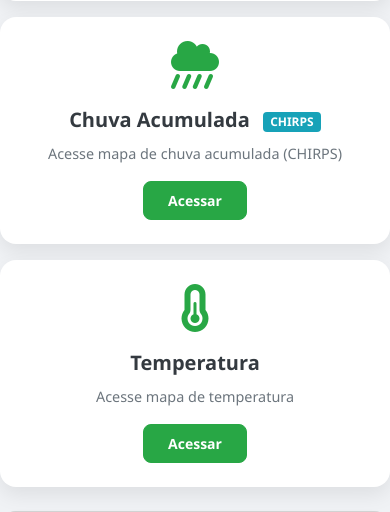
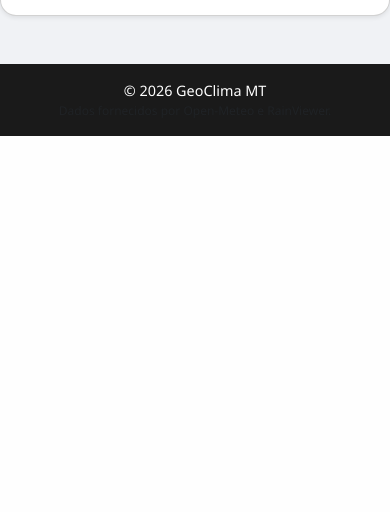
Before and after one commit to professordrocha-creator/geoclima-mt, a Django app: page / in a window 390 px wide. Shown: the part 2378-2890 px from the top of the page. After the commit the page ends 2514 px from the top, so only its background shows below. Run offline with Django 4.2, Linux system fonts and the light colour scheme; data that the repository does not hold is empty; parts of the project's set-up code (start-up, migrations or seed data) failed here and were passed over.

Commit message:
Remove cards de mapas placeholder e simplifica rodapé da Home
Os 4 cards "Mapas Agrícolas do Brasil" (Satélite, Queimadas, Chuva
Acumulada, Temperatura) eram links sem função real desde a
implementação original — removidos a pedido do usuário, junto com o
CSS que só esse bloco usava. Rodapé simplificado pra "© 2026 GeoClima
MT" em base.html e na Home.

Co-Authored-By: Claude Sonnet 5 <noreply@anthropic.com>

```diff
--- a/core/templates/core/index.html
+++ b/core/templates/core/index.html
@@ -49,59 +49,6 @@
         .daily-temp-max { font-weight: 600; color: #dc3545; }
         .daily-temp-min { font-weight: 600; color: #0d6efd; }
 
-        /* Novos estilos para a seção de Mapas Agrícolas */
-        .agricultural-map-card {
-            background-color: #ffffff;
-            border-radius: 1rem;
-            padding: 1.5rem;
-            box-shadow: 0 8px 20px rgba(0,0,0,0.08);
-            text-align: center;
-            transition: transform 0.3s ease, box-shadow 0.3s ease;
-            height: 100%; /* Garante que o card ocupe a altura total da coluna */
-        }
-
-        .agricultural-map-card:hover {
-            transform: translateY(-4px);
-            box-shadow: 0 12px 24px rgba(0,0,0,0.08);
-        }
-
-        .agricultural-map-card .card-icon {
-            font-size: 3rem;
-            color: #28a745; /* Verde para ícones agrícolas */
-            margin-bottom: 1rem;
-        }
-
-        .agricultural-map-card .card-title {
-            font-size: 1.25rem;
-            font-weight: 600;
-            color: #343a40;
-            margin-bottom: 0.5rem;
-        }
-
-        .agricultural-map-card .card-description {
-            font-size: 0.9rem;
-            color: #6c757d;
-            margin-bottom: 1rem;
-        }
-
-        .agricultural-map-card .btn-access {
-            background-color: #28a745; /* Verde Bootstrap */
-            border-color: #28a745;
-            color: #fff;
-            font-weight: 600;
-            padding: 0.5rem 1.5rem;
-            border-radius: 0.5rem;
-        }
-
-        .agricultural-map-card .badge-info {
-            background-color: #17a2b8; /* Bootstrap info blue */
-            color: #fff;
-            font-size: 0.75rem;
-            padding: 0.3em 0.6em;
-            border-radius: 0.25rem;
-            vertical-align: middle;
-            margin-left: 0.5rem;
-        }
     </style>
 </head>
 <body>
@@ -236,54 +183,6 @@
                     <h6 class="section-title">Previsão de 7 Dias</h6>
                     <div class="daily-list" id="dailyForecastList">
                         <!-- Previsão de dias será injetada aqui pelo JS -->
-                    </div>
-                </div>
-            </div>
-        </div>
-
-        <!-- BLOCO: MAPAS AGRÍCOLAS DO BRASIL -->
-        <div class="row mt-4">
-            <div class="col-12">
-                <div class="d-flex justify-content-between align-items-center mt-4 mb-3">
-                    <h5 class="fw-bold m-0" style="color: #1a1a1a;">Mapas Agrícolas do Brasil</h5>
-                    <a href="#" class="text-success text-decoration-none fw-semibold small">Mais mapas</a>
-                </div>
-                <div class="row g-3">
-                    <!-- Card 1: Satélite -->
-                    <div class="col-12 col-sm-6 col-md-3">
-                        <div class="agricultural-map-card">
-                            <i class="fas fa-satellite-dish card-icon"></i>
-                            <div class="card-title">Satélite</div>
-                            <div class="card-description">Acesse mapa de satélite</div>
-                            <a href="#" class="btn btn-access btn-sm">Acessar</a>
-                        </div>
-                    </div>
-                    <!-- Card 2: Previsão de Queimadas -->
-                    <div class="col-12 col-sm-6 col-md-3">
-                        <div class="agricultural-map-card">
-                            <i class="fas fa-fire card-icon"></i>
-                            <div class="card-title">Previsão de Queimadas</div>
-                            <div class="card-description">Acesse mapa de queimadas</div>
-                            <a href="#" class="btn btn-access btn-sm">Acessar</a>
-                        </div>
-                    </div>
-                    <!-- Card 3: Chuva Acumulada -->
-                    <div class="col-12 col-sm-6 col-md-3">
-                        <div class="agricultural-map-card">
-                            <i class="fas fa-cloud-showers-heavy card-icon"></i>
-                            <div class="card-title">Chuva Acumulada <span class="badge badge-info">CHIRPS</span></div>
-                            <div class="card-description">Acesse mapa de chuva acumulada (CHIRPS)</div>
-                            <a href="#" class="btn btn-access btn-sm">Acessar</a>
-                        </div>
-                    </div>
-                    <!-- Card 4: Temperatura -->
-                    <div class="col-12 col-sm-6 col-md-3">
-                        <div class="agricultural-map-card">
-                            <i class="fas fa-thermometer-half card-icon"></i>
-                            <div class="card-title">Temperatura</div>
-                            <div class="card-description">Acesse mapa de temperatura</div>
-                            <a href="#" class="btn btn-access btn-sm">Acessar</a>
-                        </div>
                     </div>
                 </div>
             </div>
@@ -764,7 +663,7 @@
     </script>
 
     <footer class="text-center text-white py-3 mt-5" style="background-color: #1a1a1a; font-size: 0.9rem;">
-        <p class="m-0">© 2026 GeoClima MT - Sistema de Inteligência Geográfica e Monitoramento Climático.</p>
+        <p class="m-0">© 2026 GeoClima MT</p>
         <p class="m-0 text-muted small" style="font-size: 0.75rem;">Dados fornecidos por Open-Meteo e RainViewer.</p>
     </footer>
 </body>
--- a/templates/base.html
+++ b/templates/base.html
@@ -59,7 +59,7 @@
     </main>
 
     <footer class="text-center text-white py-3">
-        <p class="m-0">© 2026 GeoClima MT - Sistema de Inteligência Geográfica e Monitoramento Climático.</p>
+        <p class="m-0">© 2026 GeoClima MT</p>
     </footer>
 
     <script src="https://cdn.jsdelivr.net/npm/bootstrap@5.3.2/dist/js/bootstrap.bundle.min.js"></script>
```
Also changed, not shown: docs/ARQUITETURA.md (+6 -2 lines), docs/HISTORICO.md (+47 -0 lines), docs/RELATORIO_TECNICO.md (+7 -5 lines), docs/ROADMAP.md (+5 -2 lines).
